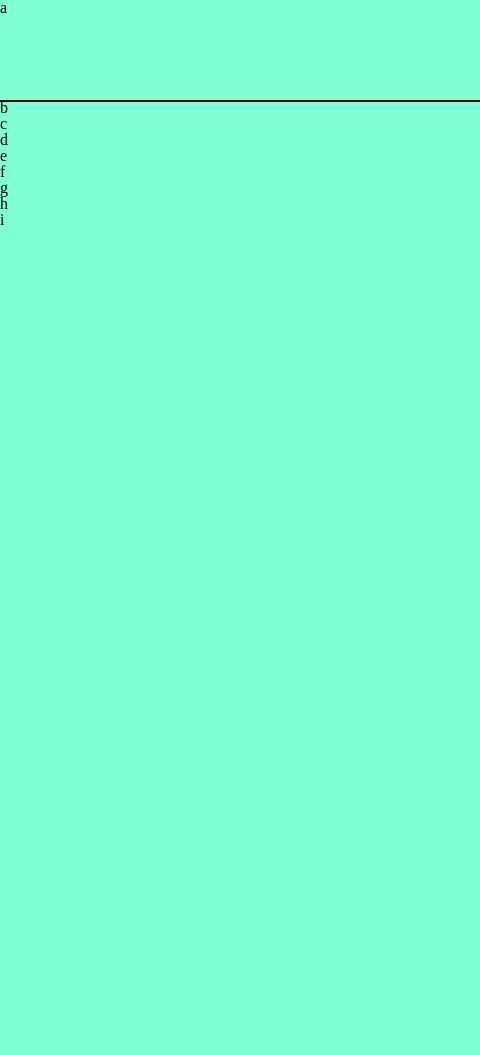
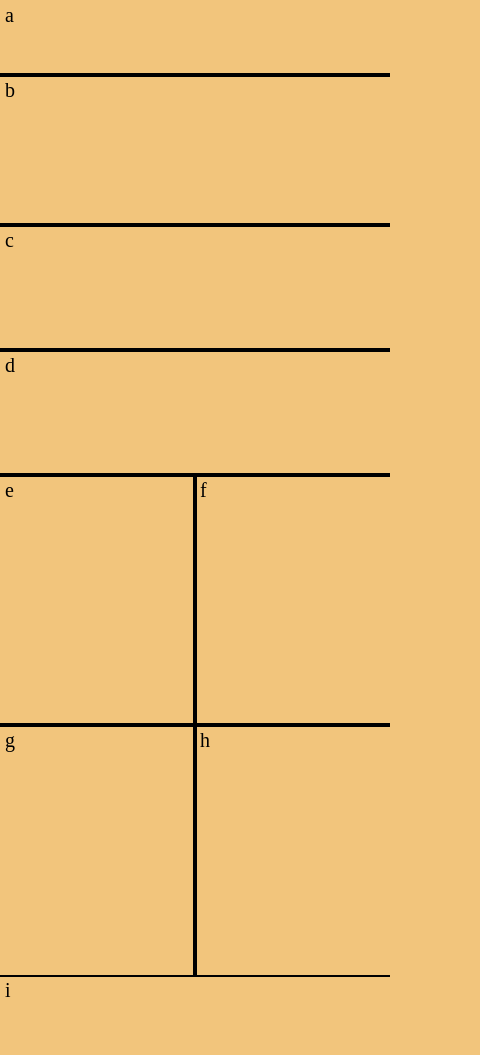
Before and after one commit to felipedelatorre/lab-05b_RWD, a plain HTML site: page index.html in a window 390 px wide. Shown: the whole page, 480 px wide, since content can reach past the window. Before the commit the page ends 844 px from the top, so only its background shows below. Drawn offline with Linux system fonts and the light colour scheme.

Commit message:
Mobile done

```diff
--- a/index.html
+++ b/index.html
@@ -9,23 +9,23 @@
 
   </head>
   <body>
-    <header>a</header>
+    <header><p>a</p></header>
 
-    <nav>b</nav>
+    <nav><p>b</p></nav>
 
-    <div>
-      <section>c</section>
-      <section>d</section>
+    <div id="featured">
+      <section class="featuredItems"><p>c</p></section>
+      <section class="featuredItems"><p>d</p></section>
     </div>
 
-    <div>
-      <article>e</article>
-      <article>f</article>
-      <article>g</article>
-      <article>h</article>
+    <div id="articles">
+      <article class="articlesItems"><p>e</p></article>
+      <article class="articlesItems"><p>f</p></article>
+      <article class="articlesItems"><p>g</p></article>
+      <article class="articlesItems"><p>h</p></article>
     </div>
 
-    <footer>i</footer>
+    <footer><p>i</p></footer>
 
 
   </body>
--- a/styles/base.css
+++ b/styles/base.css
@@ -1,3 +1,9 @@
 @import url('./reset.css');
 @import url('./layout.css');
 @import url('./modules.css');
+
+
+p {
+  font-size: 20px;
+  padding: 5px 0 0 5px;
+}
--- a/styles/layouts/desktop.css
+++ b/styles/layouts/desktop.css
@@ -1,5 +1,5 @@
 body {
-  background-color: purple;
+  background-color: #7FB685;
 }
 
 header {
--- a/styles/layouts/mobile.css
+++ b/styles/layouts/mobile.css
@@ -1,14 +1,52 @@
 body {
-  background-color: aquamarine
+  background-color: #F2C57C;
+  display: grid;
+  grid-template: 75px 150px 250px 500px 80px / 1fr 1fr;
 }
 
 header {
-  width: 480px;
-  height: 100px;
+  grid-column: 1 / 3;
+  grid-row: 1;
+
   outline: 2px solid black;
 
 }
 
-p {
-  font-size: 20px;
+nav {
+  grid-column: 1 / span 2;
+  grid-row: 2;
+
+  outline: 2px solid black;
 }
+
+#featured {
+  grid-column: 1 / span 2;
+  grid-row: 3;
+
+  display: grid;
+  grid-template: 1fr 1fr / 1fr;
+}
+
+.featuredItems {
+  outline: 2px solid black;
+}
+
+#articles {
+  height: 500px;
+  grid-column: 1 / span 2;
+  grid-row: 4;
+
+  display: grid;
+  grid-template: 1fr 1fr / 1fr 1fr;
+
+}
+
+.articlesItems {
+  outline: 2px solid black;
+
+}
+footer {
+  height: 80px;
+  grid-column: 1 / span 2;
+  grid-row: 5;
+}
--- a/styles/layouts/tablet.css
+++ b/styles/layouts/tablet.css
@@ -1,3 +1,52 @@
 body {
-  background-color: black;
+  background-color: #DDAE7E;
+  display: grid;
+  grid-template: 75px 150px 250px 500px 80px / 1fr 1fr 1fr 1fr 1fr;
 }
+
+header {
+  grid-column: 1 / 3;
+  grid-row: 1;
+
+  outline: 2px solid black;
+
+}
+
+nav {
+  grid-column: 1 / span 2;
+  grid-row: 2;
+
+  outline: 2px solid black;
+}
+
+#featured {
+  grid-column: 1 / span 2;
+  grid-row: 3;
+
+  display: grid;
+  grid-template: 1fr 1fr / 1fr;
+}
+
+.featuredItems {
+  outline: 2px solid black;
+}
+
+#articles {
+  height: 500px;
+  grid-column: 1 / span 2;
+  grid-row: 4;
+
+  display: grid;
+  grid-template: 1fr 1fr / 1fr 1fr;
+
+}
+
+.articlesItems {
+  outline: 2px solid black;
+
+}
+footer {
+  height: 80px;
+  grid-column: 1 / span 2;
+  grid-row: 5;
+}
```
